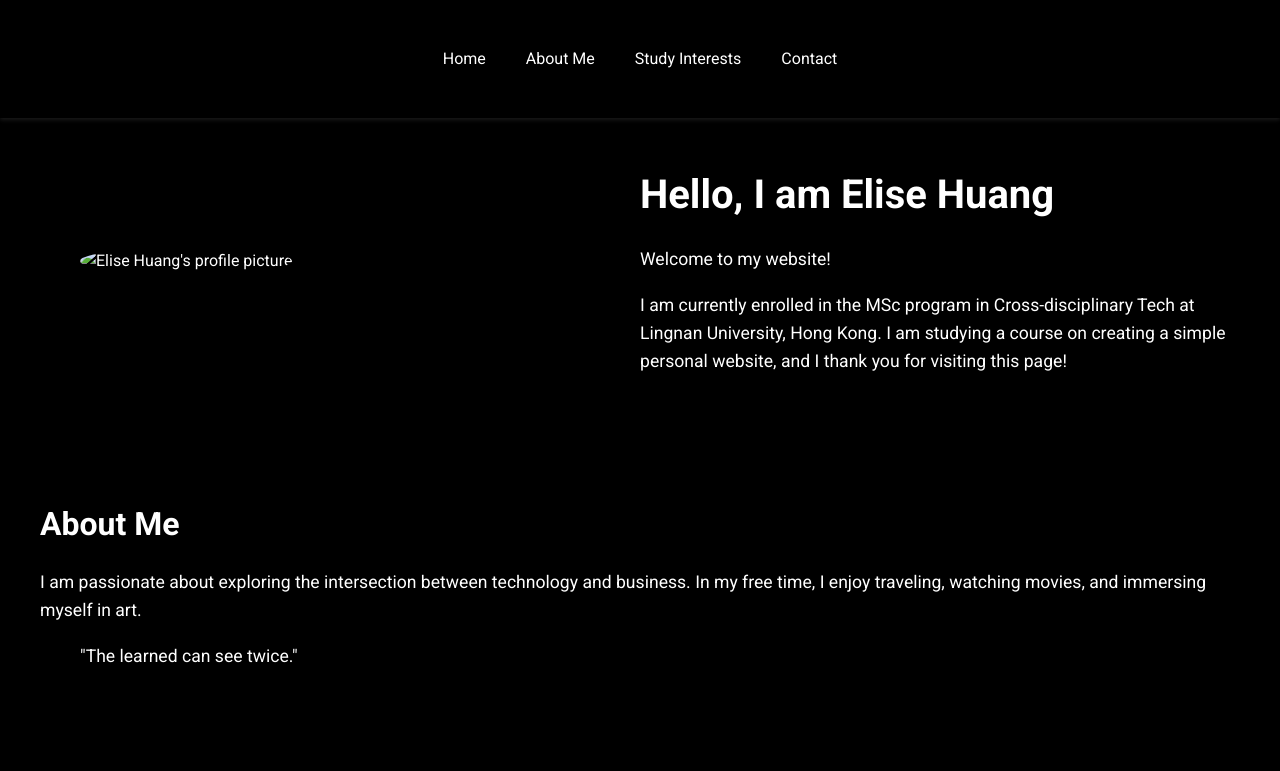
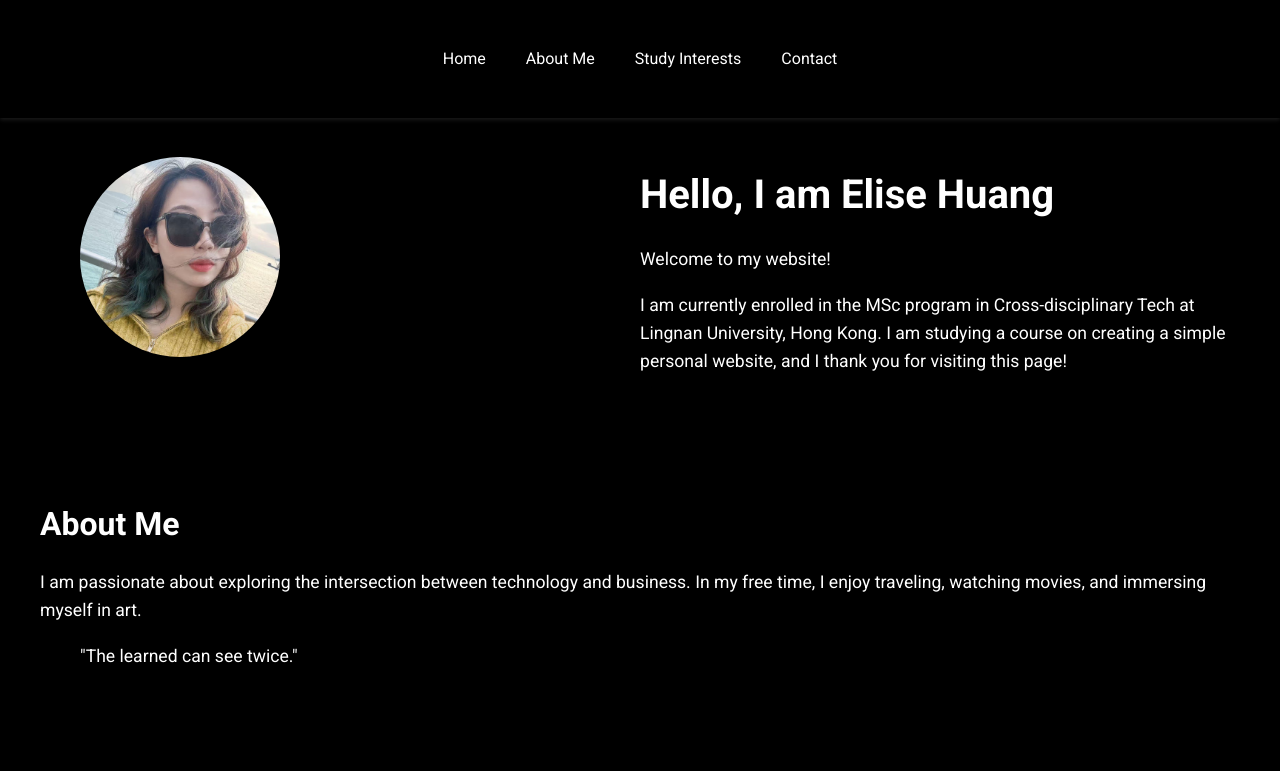
Before and after one commit to eliseyuki/eliseyuki.github.io, a plain HTML site: page index.html in a window 1280 px wide. Shown: the top 771 px of the page. Drawn offline with Linux system fonts and the light colour scheme.

Commit message:
Update index.html

```diff
--- a/index.html
+++ b/index.html
@@ -25,7 +25,7 @@
         <div class="container">
             <section id="home" class="profile">
                 <figure class="profile__image">
-                    <img src="path/to/your/image.jpg" alt="Elise Huang's profile picture">
+                    <img src="33454a774728e32680a31dcf9ed310e.jpg" alt="Elise Huang's profile picture">
                 </figure>
 
                 <div class="profile__info">
```
